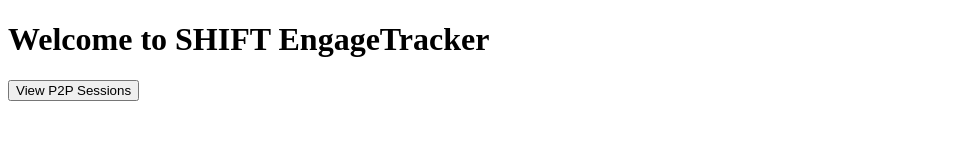
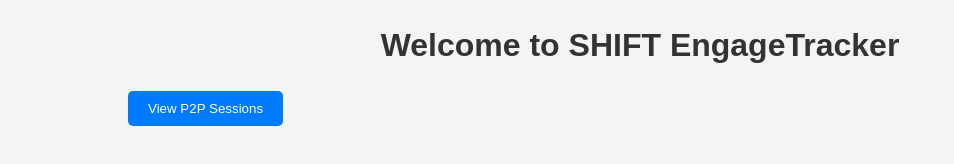
Before and after one commit to jaimersb/EngageTracker, a website: page public/index.html in a window 1280 px wide. Shown: the whole page, without its empty margins (0-954 px from the left). Drawn offline with Linux system fonts and the light colour scheme.

Commit message:
Added styles.css

```diff
--- a/public/index.html
+++ b/public/index.html
@@ -3,6 +3,7 @@
   <head>
     <!-- Meta tags, title, and styles -->
     <title>SHIFT EngageTracker</title>
+    <link rel="stylesheet" href="style.css">
   </head>
   <body>
     <div class="container">
--- /dev/null
+++ b/public/style.css
@@ -0,0 +1,55 @@
+/* General Styles */
+body {
+    font-family: 'Arial', sans-serif;
+    background-color: #f4f4f4;
+    color: #333;
+    line-height: 1.6;
+    padding: 0;
+    margin: 0;
+}
+
+.container {
+    width: 80%;
+    margin: auto;
+    overflow: hidden;
+}
+
+/* Header */
+h1 {
+    color: #333;
+    text-align: center;
+    margin: 20px 0;
+}
+
+/* Buttons */
+button {
+    display: inline-block;
+    background: #007bff;
+    color: #fff;
+    padding: 10px 20px;
+    border: none;
+    border-radius: 5px;
+    cursor: pointer;
+    margin-right: 5px;
+}
+
+button:hover {
+    background: #0056b3;
+}
+
+/* Divs and Sections */
+#countResult {
+    margin-top: 20px;
+    padding: 10px;
+    background-color: #e7e7e7;
+    border-radius: 5px;
+}
+
+/* Back Button */
+.back-button {
+    background-color: #28a745;
+}
+
+.back-button:hover {
+    background-color: #218838;
+}
```
Also changed, not shown: public/p2p-sessions.html (+1 -0 lines).
